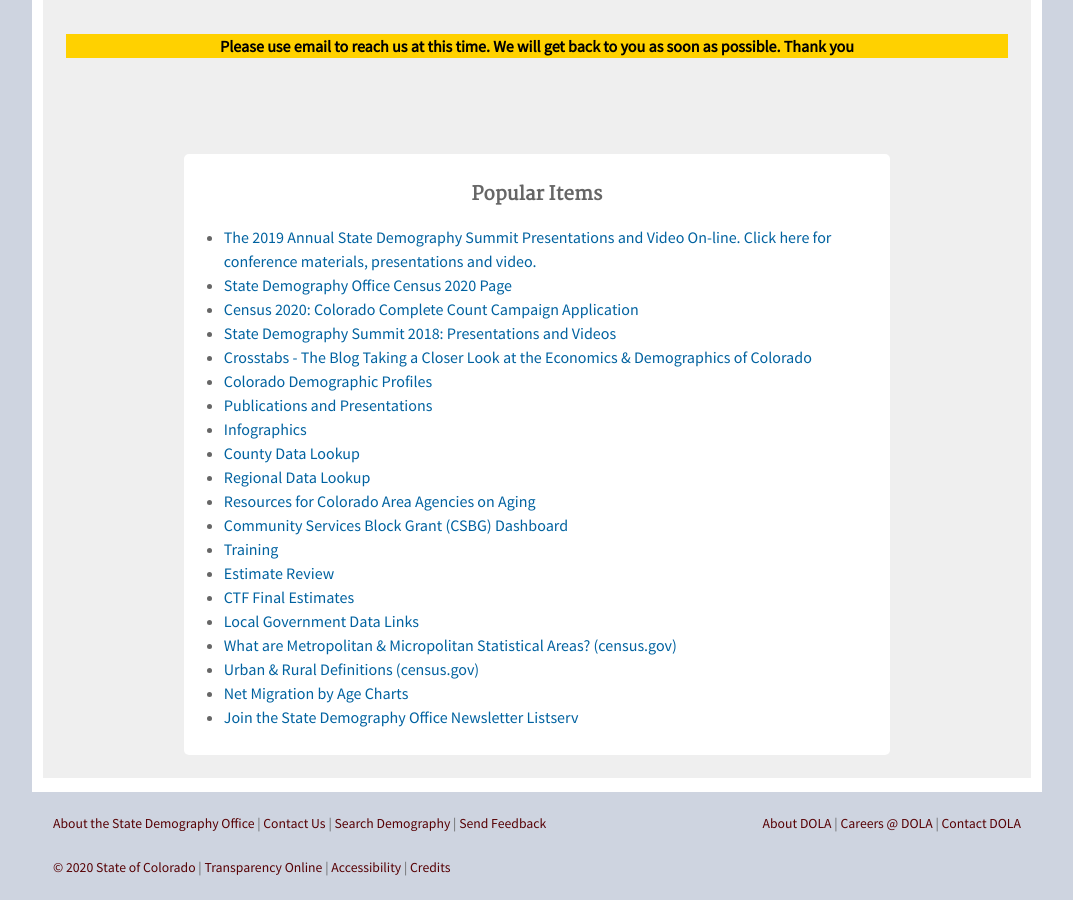
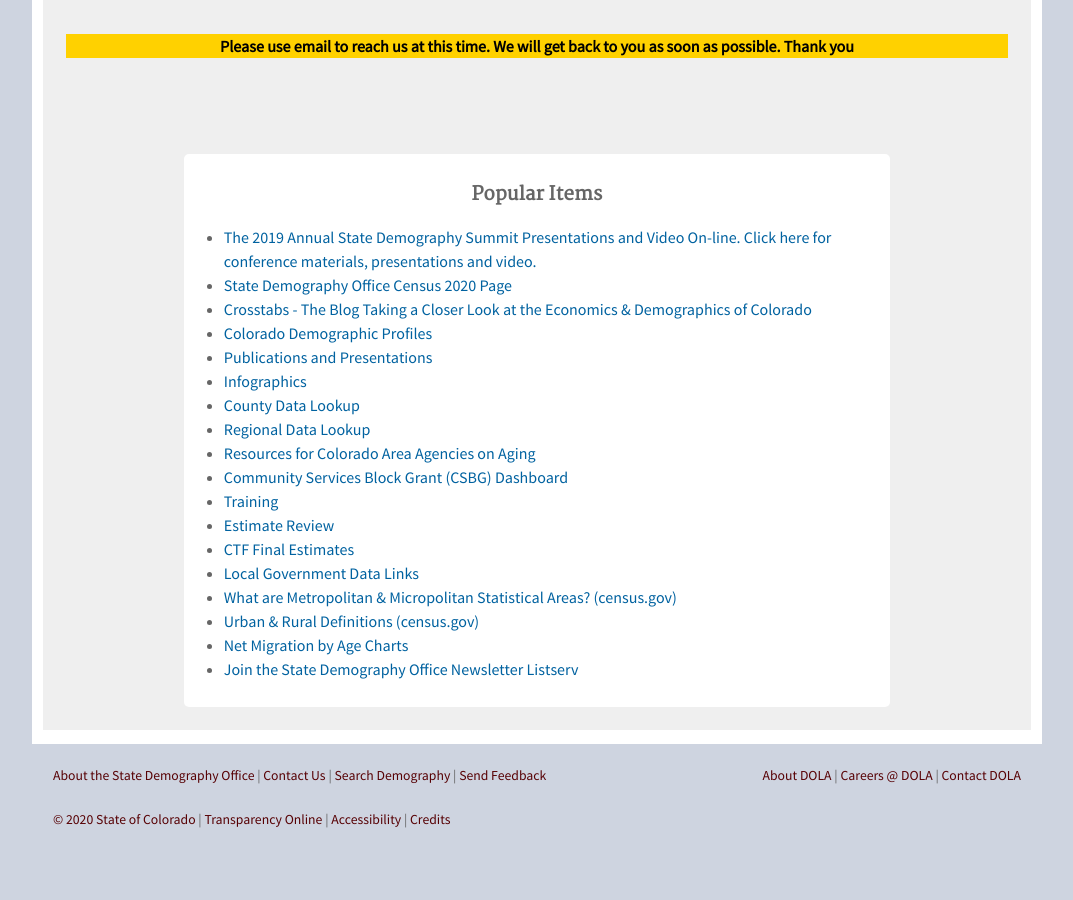
Before and after one commit to TBleess/Website_New, a Jekyll site: the page built from pages/0_Homepage_and_Footer_Links/index.md, in a window 1280 px wide and 900 px high, scrolled down 687 px. Shown: the whole window, without its empty margins (103-1176 px from the left). Built offline with Jekyll 4.4.1, drawn with Linux system fonts in a browser that asks for light colours; after the commit the page ends 1539 px from its top, so only the background shows below that.

Commit message:
Update infobox.yml

```diff
--- a/_data/infobox.yml
+++ b/_data/infobox.yml
@@ -6,10 +6,6 @@
   url: "/demography/publications-and-presentations#publications-and-presentations"
 - name: "State Demography Office Census 2020 Page"
   url: "/census_2020/"
-- name: "Census 2020:  Colorado Complete Count Campaign Application"
-  url: "/demography/2020CCCC"
-- name: "State Demography Summit 2018:  Presentations and Videos"
-  url: "/demography/demography-summit-2018/"
 - name: "Crosstabs - The Blog Taking a Closer Look at the Economics & Demographics of Colorado"
   url: "/crosstabs/"
 - name: "Colorado Demographic Profiles"
```
